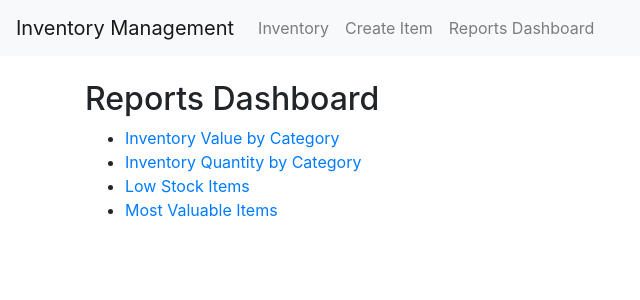
After one commit to ki3ani/BizInv, a Django app: page /reports/ in a window 1280 px wide. The commit adds this page. Shown: the top 300 px of the page, without its empty margins (0-640 px from the left). Run offline with Django 5.2, Linux system fonts and the light colour scheme; some libraries are stand-ins or nearby versions.

Commit message:
generate-reports

```diff
--- a/inventory/templates/base.html
+++ b/inventory/templates/base.html
@@ -5,22 +5,26 @@
     <meta name="viewport" content="width=device-width, initial-scale=1.0">
     <title>{% block title %}Your Site Name{% endblock %}</title>
     <link rel="stylesheet" href="https://stackpath.bootstrapcdn.com/bootstrap/4.3.1/css/bootstrap.min.css">
+
     {% block extra_css %}
     {% endblock %}
 </head>
 <body>
     <nav class="navbar navbar-expand-lg navbar-light bg-light">
-        <a class="navbar-brand" href="{% url 'home' %}">Your Site Name</a>
+        <a class="navbar-brand" href="{% url 'home' %}">Inventory Management</a>
         <button class="navbar-toggler" type="button" data-toggle="collapse" data-target="#navbarNav" aria-controls="navbarNav" aria-expanded="false" aria-label="Toggle navigation">
             <span class="navbar-toggler-icon"></span>
         </button>
         <div class="collapse navbar-collapse" id="navbarNav">
             <ul class="navbar-nav">
-                <li class="nav-item active">
-                    <a class="nav-link" href="{% url 'item_list' %}">Home <span class="sr-only">(current)</span></a>
+                <li class="nav-item">
+                    <a class="nav-link" href="{% url 'item_list' %}">Inventory</a>
                 </li>
                 <li class="nav-item">
                     <a class="nav-link" href="{% url 'item_create' %}">Create Item</a>
+                </li>
+                <li class="nav-item">
+                    <a class="nav-link" href="{% url 'reports_page' %}">Reports Dashboard</a>
                 </li>
                 <!-- Add more navigation links here -->
             </ul>
--- /dev/null
+++ b/inventory/templates/inventory/reports_page.html
@@ -0,0 +1,12 @@
+<!-- reports_page.html -->
+{% extends 'base.html' %}
+
+{% block content %}
+  <h2>Reports Dashboard</h2>
+  <ul>
+    <li><a href="{% url 'inventory_value_by_category' %}">Inventory Value by Category</a></li>
+    <li><a href="{% url 'inventory_quantity_by_category' %}">Inventory Quantity by Category</a></li>
+    <li><a href="{% url 'low_stock_items' %}">Low Stock Items</a></li>
+    <li><a href="{% url 'most_valuable_items' %}">Most Valuable Items</a></li>
+  </ul>
+{% endblock %}
--- a/inventory/urls.py
+++ b/inventory/urls.py
@@ -1,7 +1,7 @@
 # urls.py
 
 from django.urls import path
-from .views import ItemCreateView, ItemUpdateView, ItemDeleteView, ItemListView, ItemDetailView, home
+from .views import InventoryQuantityByCategoryView, InventoryValueByCategoryView, ItemCreateView, ItemUpdateView, ItemDeleteView, ItemListView, ItemDetailView, LowStockItemsView, MostValuableItemsView, ReportsView, home
 
 urlpatterns = [
     path('', home, name='home'),
@@ -10,4 +10,9 @@ urlpatterns = [
     path('items/create/', ItemCreateView.as_view(), name='item_create'),
     path('items/<int:pk>/update/', ItemUpdateView.as_view(), name='item_update'),
     path('items/<int:pk>/delete/', ItemDeleteView.as_view(), name='item_delete'),
+    path('reports/', ReportsView.as_view(), name='reports_page'),
+    path('reports/inventory_value_by_category/', InventoryValueByCategoryView.as_view(), name='inventory_value_by_category'),
+    path('reports/low_stock_items/', LowStockItemsView.as_view(), name='low_stock_items'),
+    path('reports/most_valuable_items/', MostValuableItemsView.as_view(), name='most_valuable_items'),
+    path('reports/inventory_quantity_by_category/', InventoryQuantityByCategoryView.as_view(), name='inventory_quantity_by_category')
 ]
--- a/inventory/views.py
+++ b/inventory/views.py
@@ -5,7 +5,8 @@ from django.urls import reverse_lazy
 from django.views.generic.edit import CreateView
 from .forms import ItemForm
 from django.db.models import Q
-
+from django.views.generic import TemplateView
+from django.db.models import Sum, F
 
 
 
@@ -74,3 +75,66 @@ class ItemDetailView(DetailView):
     model = Item
     context_object_name = 'item'
     template_name = 'inventory/item_detail.html'
+
+
+class InventoryValueByCategoryView(TemplateView):
+    template_name = 'inventory/inventory_value_by_category.html'
+
+    def get_context_data(self, **kwargs):
+        context = super().get_context_data(**kwargs)
+
+        # Calculate total value of items in each category
+        category_values = Item.objects.values('category')\
+            .annotate(total_value=Sum(F('price')*F('quantity')))\
+            .order_by('category')
+
+        context['category_values'] = category_values
+        return context
+
+
+
+class LowStockItemsView(ListView):
+    template_name = 'inventory/low_stock_items.html'
+    context_object_name = 'low_stock_items'
+
+    def get_queryset(self):
+        # Items with quantity less than a threshold (e.g., 5)
+        return Item.objects.filter(quantity__lt=5)
+
+
+class MostValuableItemsView(ListView):
+    template_name = 'inventory/most_valuable_items.html'
+    context_object_name = 'most_valuable_items'
+
+    def get_queryset(self):
+        return Item.objects.annotate(total_value=F('price') * F('quantity')).order_by('-total_value')[:10]  # Top 10
+
+
+
+class CategorySummaryReportView(TemplateView):
+    template_name = 'inventory/category_summary.html'
+
+    def get_context_data(self, **kwargs):
+        context = super().get_context_data(**kwargs)
+
+        category_summary = Item.objects.values('category')\
+            .annotate(total_quantity=Sum('quantity'), total_value=Sum(F('quantity') * F('price')))\
+            .order_by('category')
+
+        context['category_summary'] = category_summary
+        return context
+
+
+class ReportsView(TemplateView):
+    template_name = 'inventory/reports_page.html'
+
+
+
+class InventoryQuantityByCategoryView(TemplateView):
+    template_name = 'inventory/inventory_quantity_by_category.html'
+
+    def get_context_data(self, **kwargs):
+        context = super().get_context_data(**kwargs)
+        categories = Item.objects.values('category').annotate(total_quantity=Sum('quantity'))
+        context['categories'] = categories
+        return context
```
Also changed, not shown: inventory/templates/inventory/category_summary.html (added, +23 -0 lines), inventory/templates/inventory/inventory_quantity_by_category.html (added, +12 -0 lines), inventory/templates/inventory/inventory_value_by_category.html (added, +10 -0 lines), inventory/templates/inventory/low_stock_items.html (added, +10 -0 lines), inventory/templates/inventory/most_valuable_items.html (added, +27 -0 lines), db.sqlite3.
